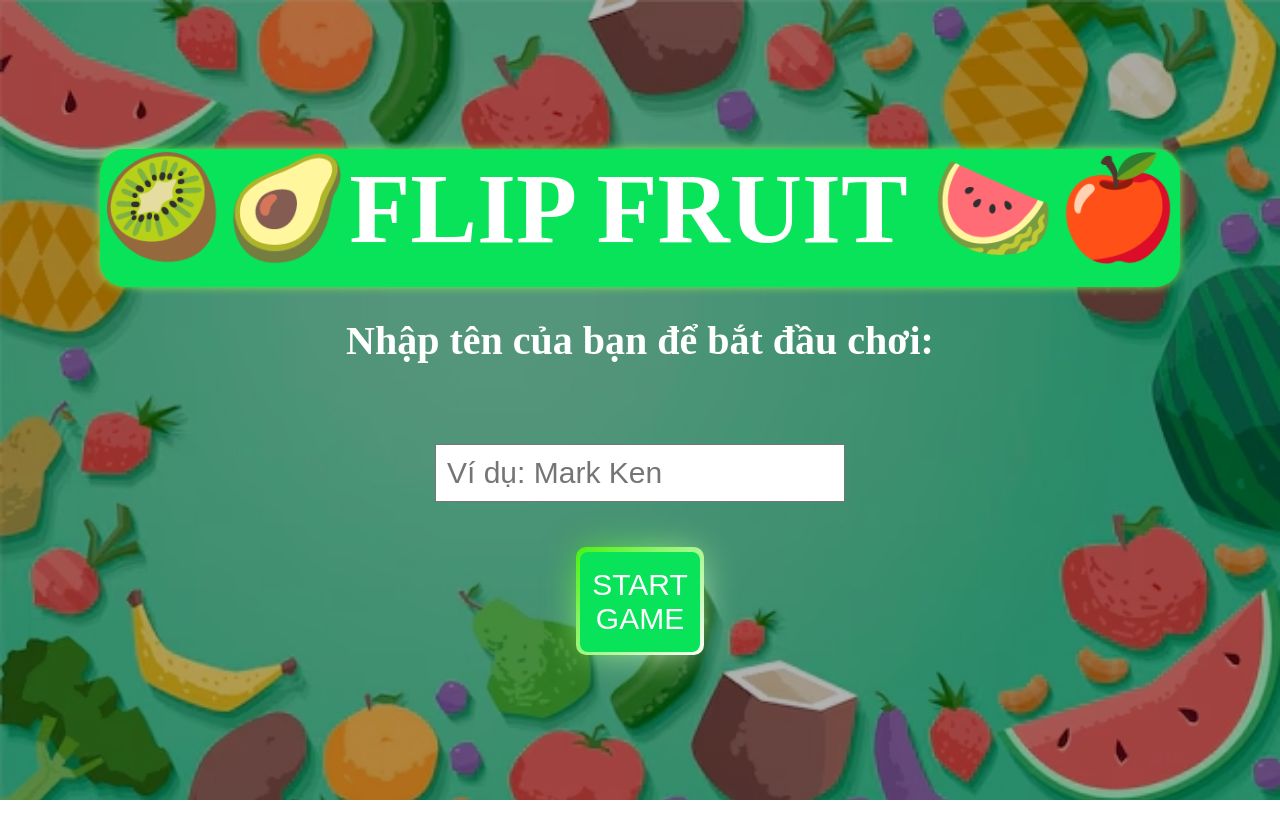
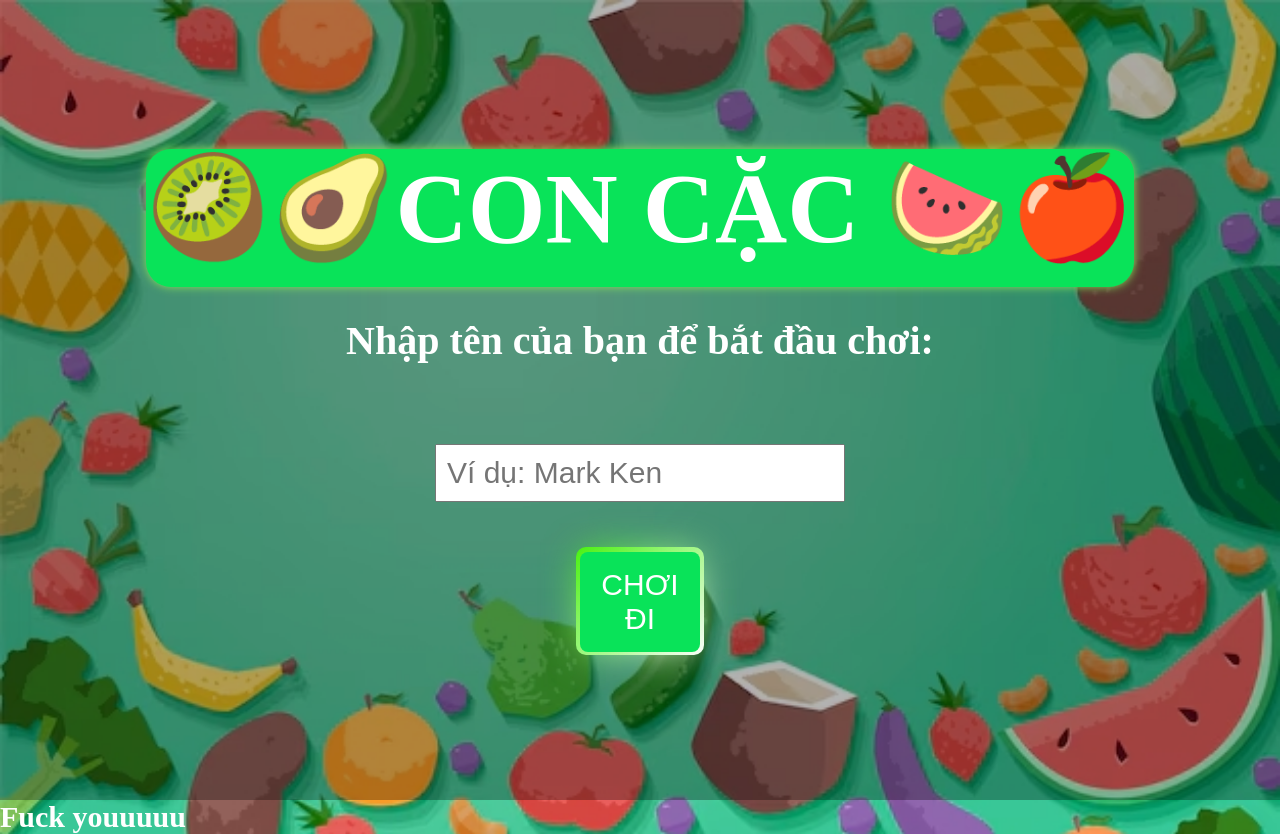
Before and after one commit to PhamThang2062/Flip-Fruit-, a plain HTML site: page index.html in a window 1280 px wide. Before the commit the page ends 800 px from the top, so only its background shows below. Drawn offline with Linux system fonts and the light colour scheme.

Commit message:
add new feature

```diff
--- a/index.html
+++ b/index.html
@@ -10,13 +10,13 @@
 <div class="overlay"></div>
 
 <div class="content">
-    <h1>🥝🥑FLIP FRUIT 🍉🍎</h1>
+    <h1>🥝🥑CON CẶC 🍉🍎</h1>
     <h3>Nhập tên của bạn để bắt đầu chơi:</h3>
     <input type="text" id="playerName" placeholder="Ví dụ: Mark Ken" required>
-    <button onclick="startGame();" class="button" >START GAME</button>
+    <button onclick="startGame();" class="button" >CHƠI ĐI </button>
 
 </div>
-
+    <h1>Fuck youuuuu</h1>
 
 <script src="./javascript/index.js"></script>
 </body>
```
